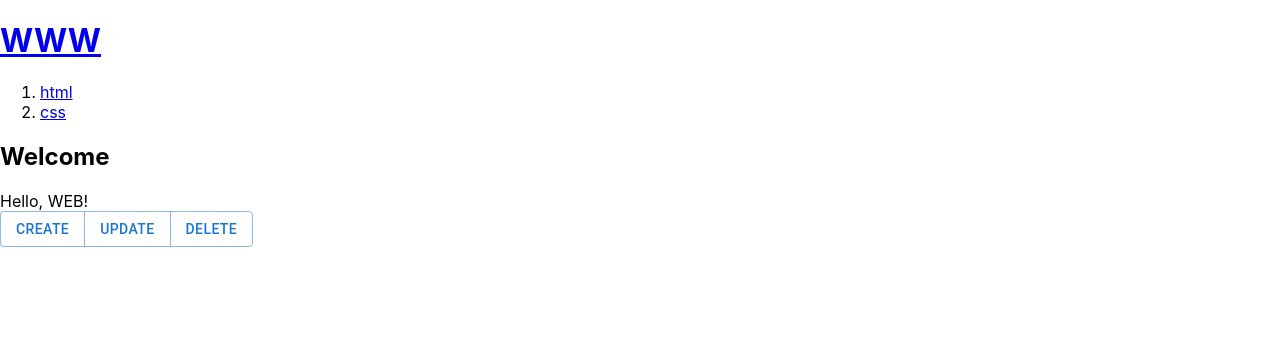
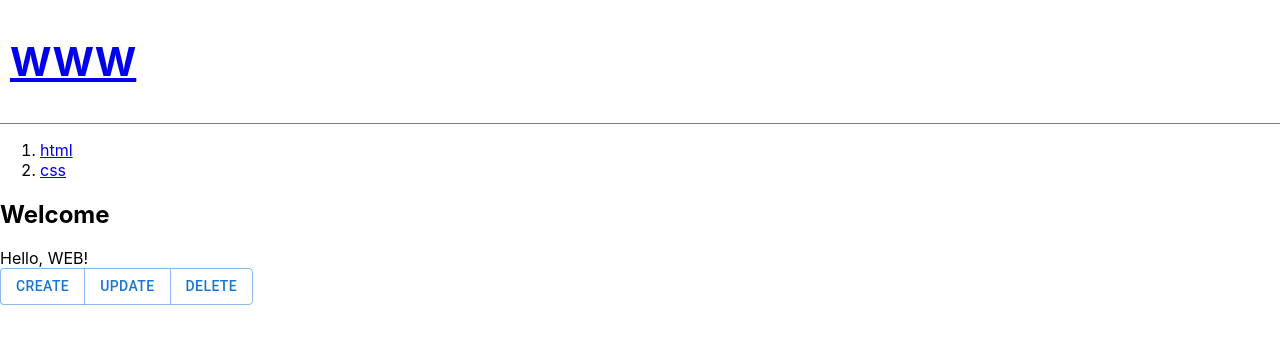
Before and after one commit to dsyhwk1016/react_prac, a React (Create React App) app: page / in a window 1280 px wide. Shown: the top 344 px of the page. Built offline with nearby package versions, Linux system fonts and the light colour scheme.

Commit message:
22/06/13 - 1 css 적용

```diff
--- a/src/App.css
+++ b/src/App.css
@@ -1,38 +1,5 @@
-.App {
-  text-align: center;
+header{
+    border-bottom: 1px solid gray;
+    padding: 10px;
+    font-size: 20px;
 }
-
-.App-logo {
-  height: 40vmin;
-  pointer-events: none;
-}
-
-@media (prefers-reduced-motion: no-preference) {
-  .App-logo {
-    animation: App-logo-spin infinite 20s linear;
-  }
-}
-
-.App-header {
-  background-color: #282c34;
-  min-height: 100vh;
-  display: flex;
-  flex-direction: column;
-  align-items: center;
-  justify-content: center;
-  font-size: calc(10px + 2vmin);
-  color: white;
-}
-
-.App-link {
-  color: #61dafb;
-}
-
-@keyframes App-logo-spin {
-  from {
-    transform: rotate(0deg);
-  }
-  to {
-    transform: rotate(360deg);
-  }
-}
```
